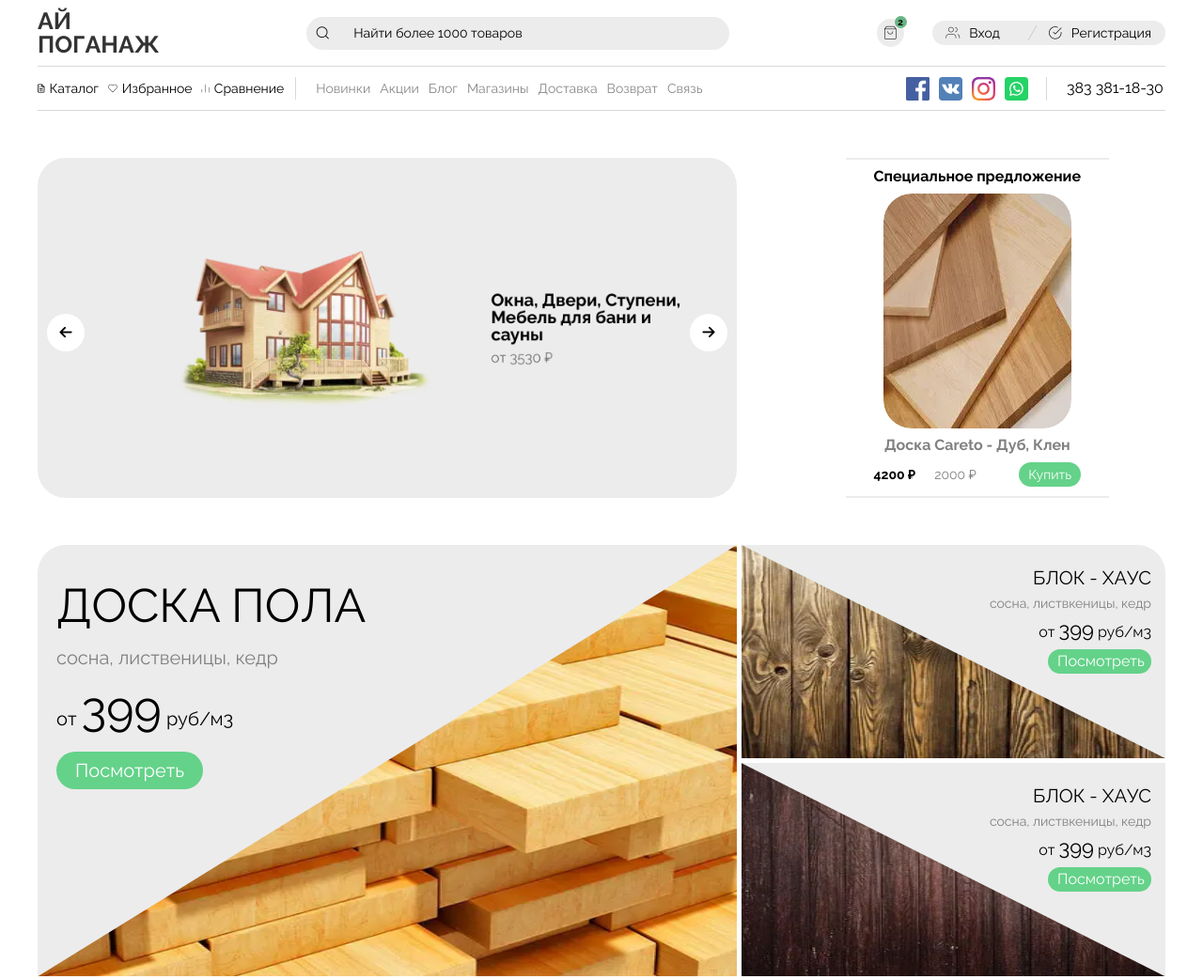
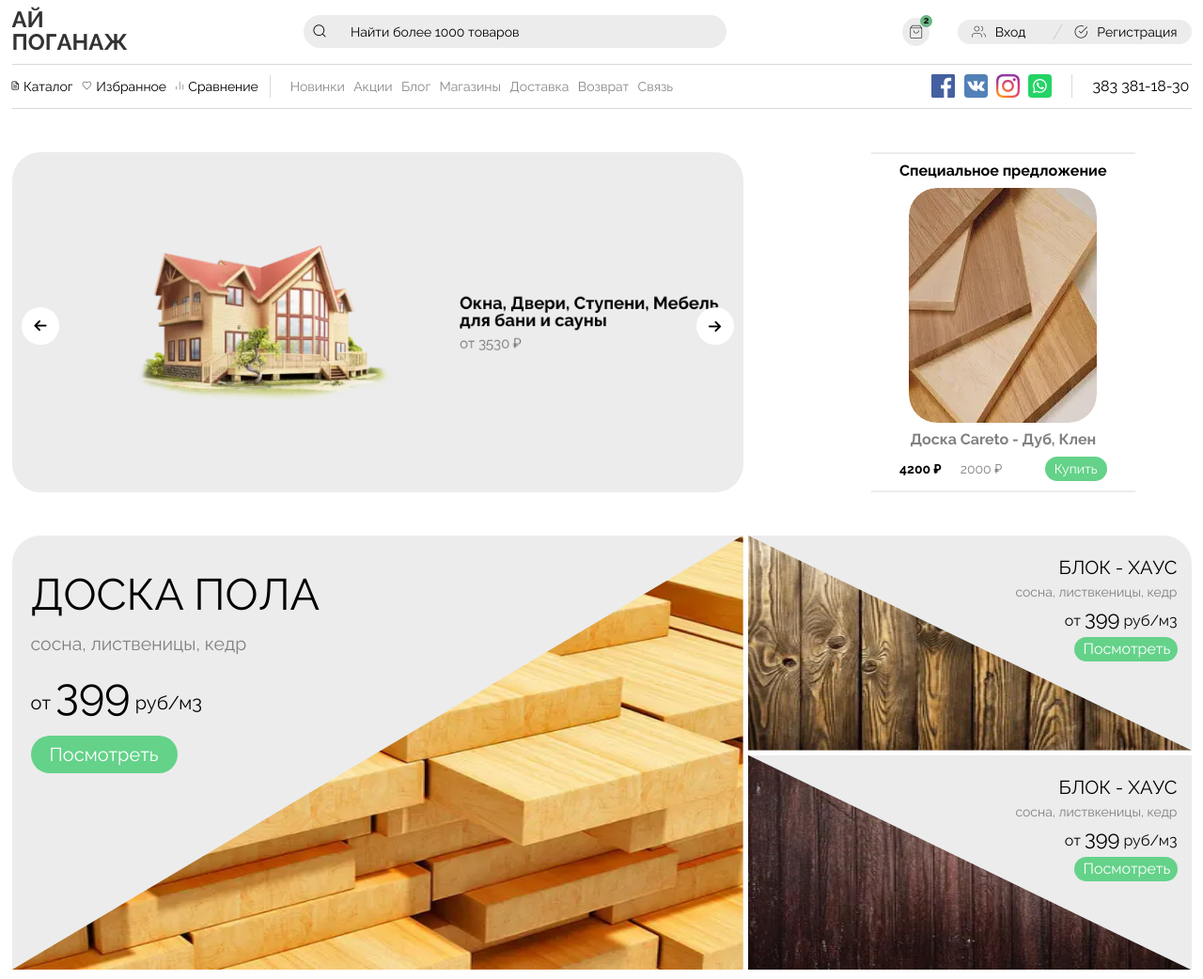
Before and after one commit to artem32777/AiPoganazh, a plain HTML site: page index.html in a window 1280 px wide. Shown: the top 1042 px of the page at 94% size. Drawn offline with Linux system fonts and the light colour scheme.

Commit message:
Add files via upload

```diff
--- a/css/style.css
+++ b/css/style.css
@@ -191,6 +191,10 @@ h6 {
       overscroll-behavior: none;
 }
 
+.loaded body {
+  opacity: 1;
+}
+
 .wrapper {
   min-height: 100%;
   display: -webkit-box;
@@ -214,7 +218,7 @@ h6 {
 }
 
 [class*=__container] {
-  max-width: 75rem;
+  max-width: 87.5rem;
   -webkit-box-sizing: content-box;
           box-sizing: content-box;
   margin: 0 auto;
@@ -288,15 +292,15 @@ h6 {
   font-weight: 700;
 }
 
-@supports (font-size: clamp( 1rem , 0.8011049724rem  +  0.9944751381vw , 1.5625rem )) {
+@supports (font-size: clamp( 1rem , 0.8371040724rem  +  0.814479638vw , 1.5625rem )) {
   .header-main__logo {
-    font-size: clamp( 1rem , 0.8011049724rem  +  0.9944751381vw , 1.5625rem );
-  }
-}
-
-@supports not (font-size: clamp( 1rem , 0.8011049724rem  +  0.9944751381vw , 1.5625rem )) {
+    font-size: clamp( 1rem , 0.8371040724rem  +  0.814479638vw , 1.5625rem );
+  }
+}
+
+@supports not (font-size: clamp( 1rem , 0.8371040724rem  +  0.814479638vw , 1.5625rem )) {
   .header-main__logo {
-    font-size: calc(1rem + 0.5625 * (100vw - 20rem) / 56.5625);
+    font-size: calc(1rem + 0.5625 * (100vw - 20rem) / 69.0625);
   }
 }
 
@@ -483,11 +487,14 @@ h6 {
   width: 100%;
   height: 100%;
   background-color: #bdedce;
+  opacity: 0;
+  pointer-events: none;
+}
+
+.loaded .header-actions__mobile-menu {
   -webkit-transition: all 0.3s linear 0s;
   -o-transition: all 0.3s linear 0s;
   transition: all 0.3s linear 0s;
-  opacity: 0;
-  pointer-events: none;
 }
 
 .menu-open .header-actions__mobile-menu {
@@ -554,15 +561,15 @@ h6 {
   color: #888888;
 }
 
-@supports (gap: clamp( 0.3125rem , 0.2020027624rem  +  0.5524861878vw , 0.625rem )) {
+@supports (gap: clamp( 0.3125rem , 0.2220022624rem  +  0.4524886878vw , 0.625rem )) {
   .header-actions__menu {
-    gap: clamp( 0.3125rem , 0.2020027624rem  +  0.5524861878vw , 0.625rem );
-  }
-}
-
-@supports not (gap: clamp( 0.3125rem , 0.2020027624rem  +  0.5524861878vw , 0.625rem )) {
+    gap: clamp( 0.3125rem , 0.2220022624rem  +  0.4524886878vw , 0.625rem );
+  }
+}
+
+@supports not (gap: clamp( 0.3125rem , 0.2220022624rem  +  0.4524886878vw , 0.625rem )) {
   .header-actions__menu {
-    gap: calc(0.3125rem + 0.3125 * (100vw - 20rem) / 56.5625);
+    gap: calc(0.3125rem + 0.3125 * (100vw - 20rem) / 69.0625);
   }
 }
 
@@ -582,15 +589,15 @@ h6 {
   position: relative;
 }
 
-@supports (gap: clamp( 0.3125rem , 0.2020027624rem  +  0.5524861878vw , 0.625rem )) {
+@supports (gap: clamp( 0.3125rem , 0.2220022624rem  +  0.4524886878vw , 0.625rem )) {
   .header-actions__socials {
-    gap: clamp( 0.3125rem , 0.2020027624rem  +  0.5524861878vw , 0.625rem );
-  }
-}
-
-@supports not (gap: clamp( 0.3125rem , 0.2020027624rem  +  0.5524861878vw , 0.625rem )) {
+    gap: clamp( 0.3125rem , 0.2220022624rem  +  0.4524886878vw , 0.625rem );
+  }
+}
+
+@supports not (gap: clamp( 0.3125rem , 0.2220022624rem  +  0.4524886878vw , 0.625rem )) {
   .header-actions__socials {
-    gap: calc(0.3125rem + 0.3125 * (100vw - 20rem) / 56.5625);
+    gap: calc(0.3125rem + 0.3125 * (100vw - 20rem) / 69.0625);
   }
 }
 
@@ -640,15 +647,15 @@ h6 {
   font-weight: 700;
 }
 
-@supports (font-size: clamp( 1rem , 0.8011049724rem  +  0.9944751381vw , 1.5625rem )) {
+@supports (font-size: clamp( 1rem , 0.8371040724rem  +  0.814479638vw , 1.5625rem )) {
   .footer__logo {
-    font-size: clamp( 1rem , 0.8011049724rem  +  0.9944751381vw , 1.5625rem );
-  }
-}
-
-@supports not (font-size: clamp( 1rem , 0.8011049724rem  +  0.9944751381vw , 1.5625rem )) {
+    font-size: clamp( 1rem , 0.8371040724rem  +  0.814479638vw , 1.5625rem );
+  }
+}
+
+@supports not (font-size: clamp( 1rem , 0.8371040724rem  +  0.814479638vw , 1.5625rem )) {
   .footer__logo {
-    font-size: calc(1rem + 0.5625 * (100vw - 20rem) / 56.5625);
+    font-size: calc(1rem + 0.5625 * (100vw - 20rem) / 69.0625);
   }
 }
 
@@ -689,15 +696,15 @@ h6 {
   color: #888888;
 }
 
-@supports (padding-bottom: clamp( 1.25rem , -0.9599447514rem  +  11.0497237569vw , 7.5rem )) {
+@supports (padding-bottom: clamp( 1.25rem , -0.5599547511rem  +  9.0497737557vw , 7.5rem )) {
   .page__container {
-    padding-bottom: clamp( 1.25rem , -0.9599447514rem  +  11.0497237569vw , 7.5rem );
-  }
-}
-
-@supports not (padding-bottom: clamp( 1.25rem , -0.9599447514rem  +  11.0497237569vw , 7.5rem )) {
+    padding-bottom: clamp( 1.25rem , -0.5599547511rem  +  9.0497737557vw , 7.5rem );
+  }
+}
+
+@supports not (padding-bottom: clamp( 1.25rem , -0.5599547511rem  +  9.0497737557vw , 7.5rem )) {
   .page__container {
-    padding-bottom: calc(1.25rem + 6.25 * (100vw - 20rem) / 56.5625);
+    padding-bottom: calc(1.25rem + 6.25 * (100vw - 20rem) / 69.0625);
   }
 }
 
@@ -710,15 +717,15 @@ h6 {
           justify-content: space-between;
 }
 
-@supports (padding-top: clamp( 1.25rem , 0.5870165746rem  +  3.3149171271vw , 3.125rem )) {
+@supports (padding-top: clamp( 1.25rem , 0.7070135747rem  +  2.7149321267vw , 3.125rem )) {
   .page__main-block {
-    padding-top: clamp( 1.25rem , 0.5870165746rem  +  3.3149171271vw , 3.125rem );
-  }
-}
-
-@supports not (padding-top: clamp( 1.25rem , 0.5870165746rem  +  3.3149171271vw , 3.125rem )) {
+    padding-top: clamp( 1.25rem , 0.7070135747rem  +  2.7149321267vw , 3.125rem );
+  }
+}
+
+@supports not (padding-top: clamp( 1.25rem , 0.7070135747rem  +  2.7149321267vw , 3.125rem )) {
   .page__main-block {
-    padding-top: calc(1.25rem + 1.875 * (100vw - 20rem) / 56.5625);
+    padding-top: calc(1.25rem + 1.875 * (100vw - 20rem) / 69.0625);
   }
 }
 
@@ -729,27 +736,27 @@ h6 {
   gap: 0.3125rem;
 }
 
-@supports (margin-top: clamp( 1.25rem , 0.5870165746rem  +  3.3149171271vw , 3.125rem )) {
+@supports (margin-top: clamp( 1.25rem , 0.7070135747rem  +  2.7149321267vw , 3.125rem )) {
   .page__goods {
-    margin-top: clamp( 1.25rem , 0.5870165746rem  +  3.3149171271vw , 3.125rem );
-  }
-}
-
-@supports not (margin-top: clamp( 1.25rem , 0.5870165746rem  +  3.3149171271vw , 3.125rem )) {
+    margin-top: clamp( 1.25rem , 0.7070135747rem  +  2.7149321267vw , 3.125rem );
+  }
+}
+
+@supports not (margin-top: clamp( 1.25rem , 0.7070135747rem  +  2.7149321267vw , 3.125rem )) {
   .page__goods {
-    margin-top: calc(1.25rem + 1.875 * (100vw - 20rem) / 56.5625);
-  }
-}
-
-@supports (margin-bottom: clamp( 1.25rem , 0.5870165746rem  +  3.3149171271vw , 3.125rem )) {
+    margin-top: calc(1.25rem + 1.875 * (100vw - 20rem) / 69.0625);
+  }
+}
+
+@supports (margin-bottom: clamp( 1.25rem , 0.7070135747rem  +  2.7149321267vw , 3.125rem )) {
   .page__goods {
-    margin-bottom: clamp( 1.25rem , 0.5870165746rem  +  3.3149171271vw , 3.125rem );
-  }
-}
-
-@supports not (margin-bottom: clamp( 1.25rem , 0.5870165746rem  +  3.3149171271vw , 3.125rem )) {
+    margin-bottom: clamp( 1.25rem , 0.7070135747rem  +  2.7149321267vw , 3.125rem );
+  }
+}
+
+@supports not (margin-bottom: clamp( 1.25rem , 0.7070135747rem  +  2.7149321267vw , 3.125rem )) {
   .page__goods {
-    margin-bottom: calc(1.25rem + 1.875 * (100vw - 20rem) / 56.5625);
+    margin-bottom: calc(1.25rem + 1.875 * (100vw - 20rem) / 69.0625);
   }
 }
 
@@ -834,15 +841,15 @@ h6 {
   will-change: transform;
 }
 
-@supports (padding: clamp( 0.625rem , -20.2403846154rem  +  33.6538461538vw , 5rem )) {
+@supports (padding: clamp( 0.625rem , -10.012254902rem  +  17.1568627451vw , 5rem )) {
   .main-slider__slide {
-    padding: clamp( 0.625rem , -20.2403846154rem  +  33.6538461538vw , 5rem );
-  }
-}
-
-@supports not (padding: clamp( 0.625rem , -20.2403846154rem  +  33.6538461538vw , 5rem )) {
+    padding: clamp( 0.625rem , -10.012254902rem  +  17.1568627451vw , 5rem );
+  }
+}
+
+@supports not (padding: clamp( 0.625rem , -10.012254902rem  +  17.1568627451vw , 5rem )) {
   .main-slider__slide {
-    padding: calc(0.625rem + 4.375 * (100vw - 62rem) / 13);
+    padding: calc(0.625rem + 4.375 * (100vw - 62rem) / 25.5);
   }
 }
 
@@ -1003,15 +1010,15 @@ h6 {
   text-transform: uppercase;
 }
 
-@supports (font-size: clamp( 1.5625rem , 1.0100138122rem  +  2.7624309392vw , 3.125rem )) {
+@supports (font-size: clamp( 1.5625rem , 1.1100113122rem  +  2.2624434389vw , 3.125rem )) {
   .goods-main__title {
-    font-size: clamp( 1.5625rem , 1.0100138122rem  +  2.7624309392vw , 3.125rem );
-  }
-}
-
-@supports not (font-size: clamp( 1.5625rem , 1.0100138122rem  +  2.7624309392vw , 3.125rem )) {
+    font-size: clamp( 1.5625rem , 1.1100113122rem  +  2.2624434389vw , 3.125rem );
+  }
+}
+
+@supports not (font-size: clamp( 1.5625rem , 1.1100113122rem  +  2.2624434389vw , 3.125rem )) {
   .goods-main__title {
-    font-size: calc(1.5625rem + 1.5625 * (100vw - 20rem) / 56.5625);
+    font-size: calc(1.5625rem + 1.5625 * (100vw - 20rem) / 69.0625);
   }
 }
 
@@ -1019,27 +1026,27 @@ h6 {
   color: grey;
 }
 
-@supports (font-size: clamp( 1rem , 0.9116022099rem  +  0.4419889503vw , 1.25rem )) {
+@supports (font-size: clamp( 1rem , 0.92760181rem  +  0.3619909502vw , 1.25rem )) {
   .goods-main__subtitle {
-    font-size: clamp( 1rem , 0.9116022099rem  +  0.4419889503vw , 1.25rem );
-  }
-}
-
-@supports not (font-size: clamp( 1rem , 0.9116022099rem  +  0.4419889503vw , 1.25rem )) {
+    font-size: clamp( 1rem , 0.92760181rem  +  0.3619909502vw , 1.25rem );
+  }
+}
+
+@supports not (font-size: clamp( 1rem , 0.92760181rem  +  0.3619909502vw , 1.25rem )) {
   .goods-main__subtitle {
-    font-size: calc(1rem + 0.25 * (100vw - 20rem) / 56.5625);
-  }
-}
-
-@supports (font-size: clamp( 1.5625rem , 1.0100138122rem  +  2.7624309392vw , 3.125rem )) {
+    font-size: calc(1rem + 0.25 * (100vw - 20rem) / 69.0625);
+  }
+}
+
+@supports (font-size: clamp( 1.5625rem , 1.1100113122rem  +  2.2624434389vw , 3.125rem )) {
   .goods-main__price-count {
-    font-size: clamp( 1.5625rem , 1.0100138122rem  +  2.7624309392vw , 3.125rem );
-  }
-}
-
-@supports not (font-size: clamp( 1.5625rem , 1.0100138122rem  +  2.7624309392vw , 3.125rem )) {
+    font-size: clamp( 1.5625rem , 1.1100113122rem  +  2.2624434389vw , 3.125rem );
+  }
+}
+
+@supports not (font-size: clamp( 1.5625rem , 1.1100113122rem  +  2.2624434389vw , 3.125rem )) {
   .goods-main__price-count {
-    font-size: calc(1.5625rem + 1.5625 * (100vw - 20rem) / 56.5625);
+    font-size: calc(1.5625rem + 1.5625 * (100vw - 20rem) / 69.0625);
   }
 }
 
@@ -1076,15 +1083,15 @@ h6 {
   text-align: right;
 }
 
-@supports (gap: clamp( 0.3125rem , 0.2020027624rem  +  0.5524861878vw , 0.625rem )) {
+@supports (gap: clamp( 0.3125rem , 0.2220022624rem  +  0.4524886878vw , 0.625rem )) {
   .goods-secondary__item {
-    gap: clamp( 0.3125rem , 0.2020027624rem  +  0.5524861878vw , 0.625rem );
-  }
-}
-
-@supports not (gap: clamp( 0.3125rem , 0.2020027624rem  +  0.5524861878vw , 0.625rem )) {
+    gap: clamp( 0.3125rem , 0.2220022624rem  +  0.4524886878vw , 0.625rem );
+  }
+}
+
+@supports not (gap: clamp( 0.3125rem , 0.2220022624rem  +  0.4524886878vw , 0.625rem )) {
   .goods-secondary__item {
-    gap: calc(0.3125rem + 0.3125 * (100vw - 20rem) / 56.5625);
+    gap: calc(0.3125rem + 0.3125 * (100vw - 20rem) / 69.0625);
   }
 }
 
@@ -1131,15 +1138,15 @@ h6 {
   display: grid;
 }
 
-@supports (gap: clamp( 1.25rem , 0.5870165746rem  +  3.3149171271vw , 3.125rem )) {
+@supports (gap: clamp( 1.25rem , 0.7070135747rem  +  2.7149321267vw , 3.125rem )) {
   .advantages__list {
-    gap: clamp( 1.25rem , 0.5870165746rem  +  3.3149171271vw , 3.125rem );
-  }
-}
-
-@supports not (gap: clamp( 1.25rem , 0.5870165746rem  +  3.3149171271vw , 3.125rem )) {
+    gap: clamp( 1.25rem , 0.7070135747rem  +  2.7149321267vw , 3.125rem );
+  }
+}
+
+@supports not (gap: clamp( 1.25rem , 0.7070135747rem  +  2.7149321267vw , 3.125rem )) {
   .advantages__list {
-    gap: calc(1.25rem + 1.875 * (100vw - 20rem) / 56.5625);
+    gap: calc(1.25rem + 1.875 * (100vw - 20rem) / 69.0625);
   }
 }
 
@@ -1494,15 +1501,15 @@ h6 {
     padding-bottom: 20%;
   }
 
-@supports (gap: clamp( 0.3125rem , 0.2020027624rem  +  0.5524861878vw , 0.625rem )) {
+@supports (gap: clamp( 0.3125rem , 0.2220022624rem  +  0.4524886878vw , 0.625rem )) {
     .goods-main {
-      gap: clamp( 0.3125rem , 0.2020027624rem  +  0.5524861878vw , 0.625rem );
+      gap: clamp( 0.3125rem , 0.2220022624rem  +  0.4524886878vw , 0.625rem );
     }
 }
 
-@supports not (gap: clamp( 0.3125rem , 0.2020027624rem  +  0.5524861878vw , 0.625rem )) {
+@supports not (gap: clamp( 0.3125rem , 0.2220022624rem  +  0.4524886878vw , 0.625rem )) {
     .goods-main {
-      gap: calc(0.3125rem + 0.3125 * (100vw - 20rem) / 56.5625);
+      gap: calc(0.3125rem + 0.3125 * (100vw - 20rem) / 69.0625);
     }
 }
 
@@ -1514,15 +1521,15 @@ h6 {
     text-transform: uppercase;
   }
 
-@supports (font-size: clamp( 1.5625rem , 1.0100138122rem  +  2.7624309392vw , 3.125rem )) {
+@supports (font-size: clamp( 1.5625rem , 1.1100113122rem  +  2.2624434389vw , 3.125rem )) {
     .goods-secondary__title {
-      font-size: clamp( 1.5625rem , 1.0100138122rem  +  2.7624309392vw , 3.125rem );
+      font-size: clamp( 1.5625rem , 1.1100113122rem  +  2.2624434389vw , 3.125rem );
     }
 }
 
-@supports not (font-size: clamp( 1.5625rem , 1.0100138122rem  +  2.7624309392vw , 3.125rem )) {
+@supports not (font-size: clamp( 1.5625rem , 1.1100113122rem  +  2.2624434389vw , 3.125rem )) {
     .goods-secondary__title {
-      font-size: calc(1.5625rem + 1.5625 * (100vw - 20rem) / 56.5625);
+      font-size: calc(1.5625rem + 1.5625 * (100vw - 20rem) / 69.0625);
     }
 }
 
@@ -1534,15 +1541,15 @@ h6 {
     font-size: 1.25rem;
   }
 
-@supports (font-size: clamp( 1.5625rem , 1.0100138122rem  +  2.7624309392vw , 3.125rem )) {
+@supports (font-size: clamp( 1.5625rem , 1.1100113122rem  +  2.2624434389vw , 3.125rem )) {
     .goods-secondary__price-count {
-      font-size: clamp( 1.5625rem , 1.0100138122rem  +  2.7624309392vw , 3.125rem );
+      font-size: clamp( 1.5625rem , 1.1100113122rem  +  2.2624434389vw , 3.125rem );
     }
 }
 
-@supports not (font-size: clamp( 1.5625rem , 1.0100138122rem  +  2.7624309392vw , 3.125rem )) {
+@supports not (font-size: clamp( 1.5625rem , 1.1100113122rem  +  2.2624434389vw , 3.125rem )) {
     .goods-secondary__price-count {
-      font-size: calc(1.5625rem + 1.5625 * (100vw - 20rem) / 56.5625);
+      font-size: calc(1.5625rem + 1.5625 * (100vw - 20rem) / 69.0625);
     }
 }
 
--- a/index.html
+++ b/index.html
@@ -6,8 +6,12 @@
 	<meta charset="UTF-8">
 	<meta name="format-detection" content="telephone=no">
 	<meta name="description" content="Краткое описание веб-страницы" />
-	<!-- <style>body{opacity: 0;}</style> -->
-	<link rel="stylesheet" href="css/style.min.css?_v=20230123234820">
+	<style>
+		body {
+			opacity: 0;
+		}
+	</style>
+	<link rel="stylesheet" href="css/style.min.css?_v=20230124002045">
 	<link rel="shortcut icon" href="img/favicon.svg">
 	<!-- <meta name="robots" content="noindex, nofollow"> -->
 	<meta name="viewport" content="width=device-width, initial-scale=1.0">
@@ -254,7 +258,7 @@
 			</div>
 		</footer>
 	</div>
-	<script src="js/app.min.js?_v=20230123234820"></script>
+	<script src="js/app.min.js?_v=20230124002045"></script>
 </body>
 
 </html>
```
Also changed, not shown: css/style.min.css.
